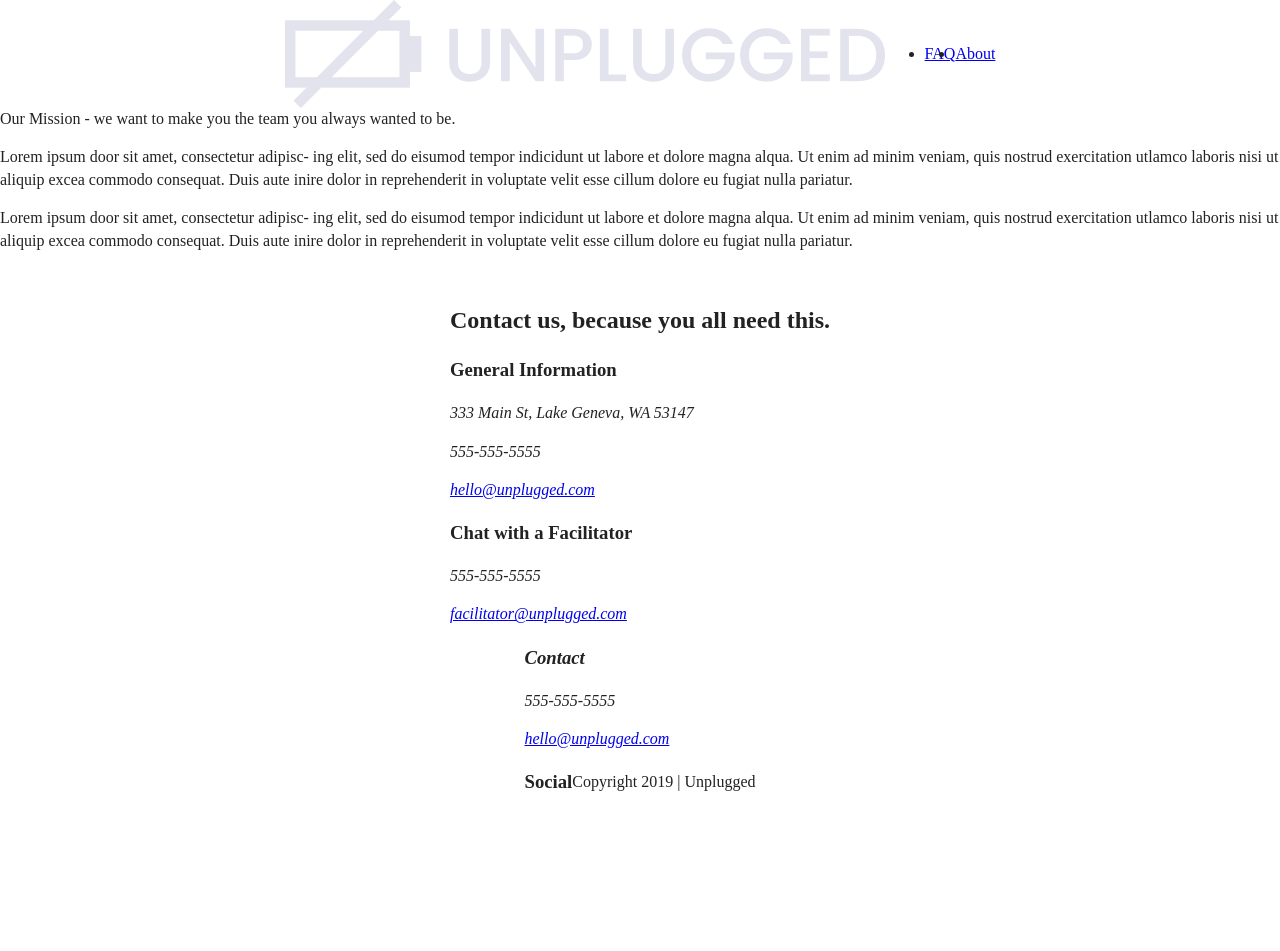
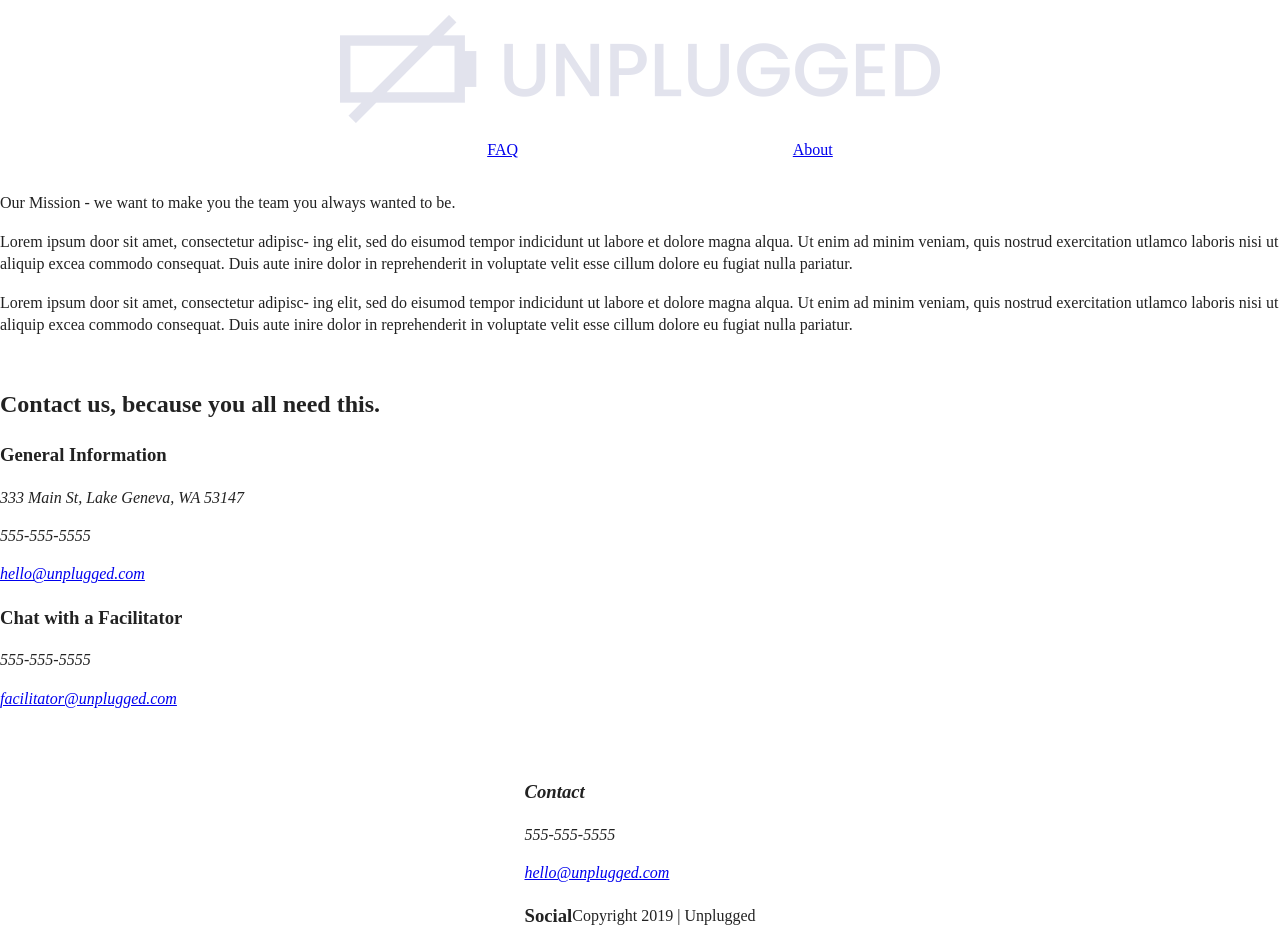
Before and after one commit to ninakalpakis/unplugged-retreat, a website: page unplugged-retreat/about/index.html in a window 1280 px wide. Before the commit the page ends 814 px from the top, so only its background shows below. Drawn offline with Linux system fonts and the light colour scheme; files whose address does not match are found by name.

Commit message:
Help plz

```diff
--- a/unplugged-retreat/css/main.css
+++ b/unplugged-retreat/css/main.css
@@ -89,7 +89,8 @@ textarea {
 
 /*-----------Base Header - Footer Styles----------*/
 
-header, footer {
+header,
+footer {
   display: flex;
   justify-content: center;
   align-items: center;
@@ -99,7 +100,7 @@ header, footer {
 /*----------Header Styles----------*/
 
 header {
-
+  padding: 15px 0;
 }
 
 header .content-wrapper {
@@ -107,6 +108,11 @@ header .content-wrapper {
   justify-content: center;
   align-items: center;
   flex-flow: row wrap;
+  width: 100%;
+}
+
+header .header-divider {
+  width: 100%;
 }
 
 header nav {
@@ -114,12 +120,16 @@ header nav {
   justify-content: center;
   align-items: center;
   flex-flow: row wrap;
+  width: 60%;
 }
 
 header nav ul {
   display: flex;
   justify-content: center;
   align-items: center;
+  width: 45%;
+  list-style-type: none;
+  justify-content: space-between;
 }
 
 /*----------Mobile Styles - Homepage----------*/
@@ -132,7 +142,7 @@ header nav ul {
 }
 
 main .content-wrapper {
-
+  width: 100%;
 }
 
 aside {
@@ -159,6 +169,7 @@ aside .form {
   justify-content: center;
   align-items: center;
   flex-flow: row wrap;
+  width: 55%;
 }
 
 .features-items {
@@ -177,6 +188,7 @@ aside .form {
   justify-content: center;
   align-items: center;
   flex-flow: row wrap;
+  width: 89%;
 }
 /*----------Footer----------*/
 
@@ -184,6 +196,8 @@ footer .content-wrapper {
   display: flex;
   justify-content: center;
   align-items: center;
+  width: 55%;
+  margin: 50px 0;
 }
 
 footer .footer-content {
```
